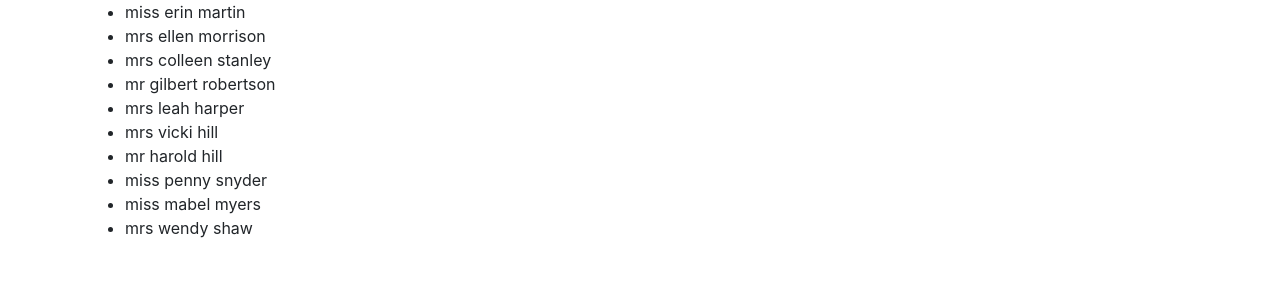
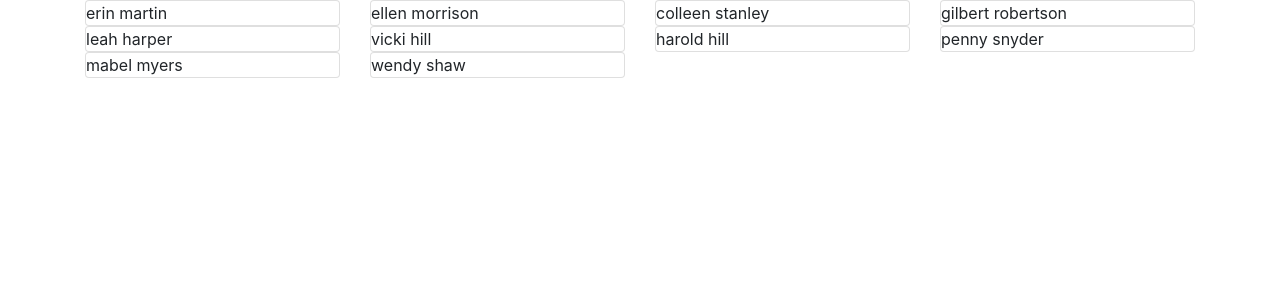
Before and after one commit to kenneth-hendricks/user-directory, a React (Create React App) app: page / in a window 1280 px wide. Shown: the top 300 px of the page. Built offline with nearby package versions, Linux system fonts and the light colour scheme.

Commit message:
Display userlist as grid of cards

```diff
--- a/src/components/UserList.js
+++ b/src/components/UserList.js
@@ -2,11 +2,15 @@ import React from 'react';
 import { connect } from 'react-redux';
 
 const UserList = ({ userList }) => (
-  <ul>
+  <div className="row">
     {userList.map((user, i) => (
-      <li key={i}>{user.name.title} {user.name.first} {user.name.last}</li>
+      <div className="col-3" key={i}>
+        <div className="card user">
+          {user.name.first} {user.name.last}
+        </div>
+      </div>
     ))}
-  </ul>
+  </div>
 );
 
 const mapStateToProps = (state) => ({
```
